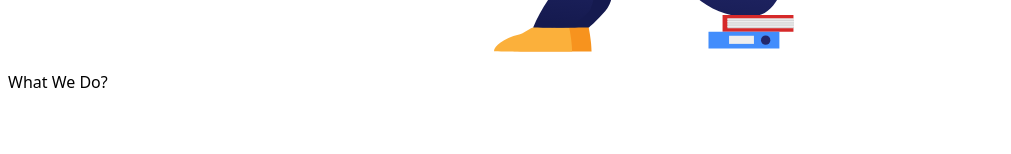
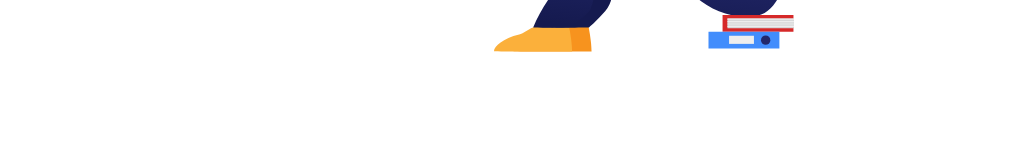
Before and after one commit to code123841/-Koshish-Ek-Choti-Si, a Next.js app: page / in a window 1280 px wide. Shown: the part 798-952 px from the top of the page, without its empty margins (0-1011 px from the left). Before the commit the page ends 892 px from the top, so only its background shows below. Built offline with nearby package versions, Linux system fonts and the light colour scheme.

Commit message:
Grid alignment sys

```diff
--- a/pages/index.js
+++ b/pages/index.js
@@ -50,7 +50,7 @@
 </div>
 
 <div>
-  <h2>What We Do?</h2>
+  <h2 className="font-sans text-center mt-[200px] text-xl ">What We Do?</h2>
 </div>
 </div>
 
```
